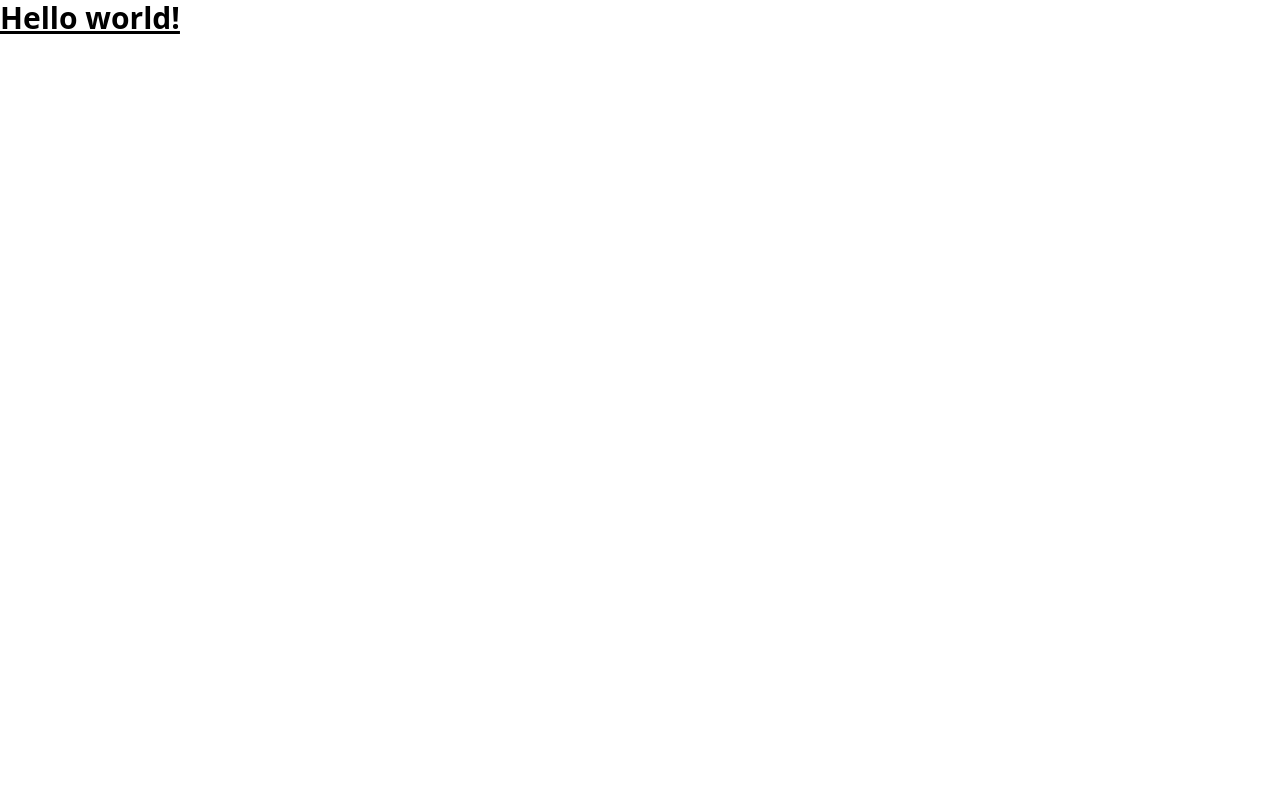
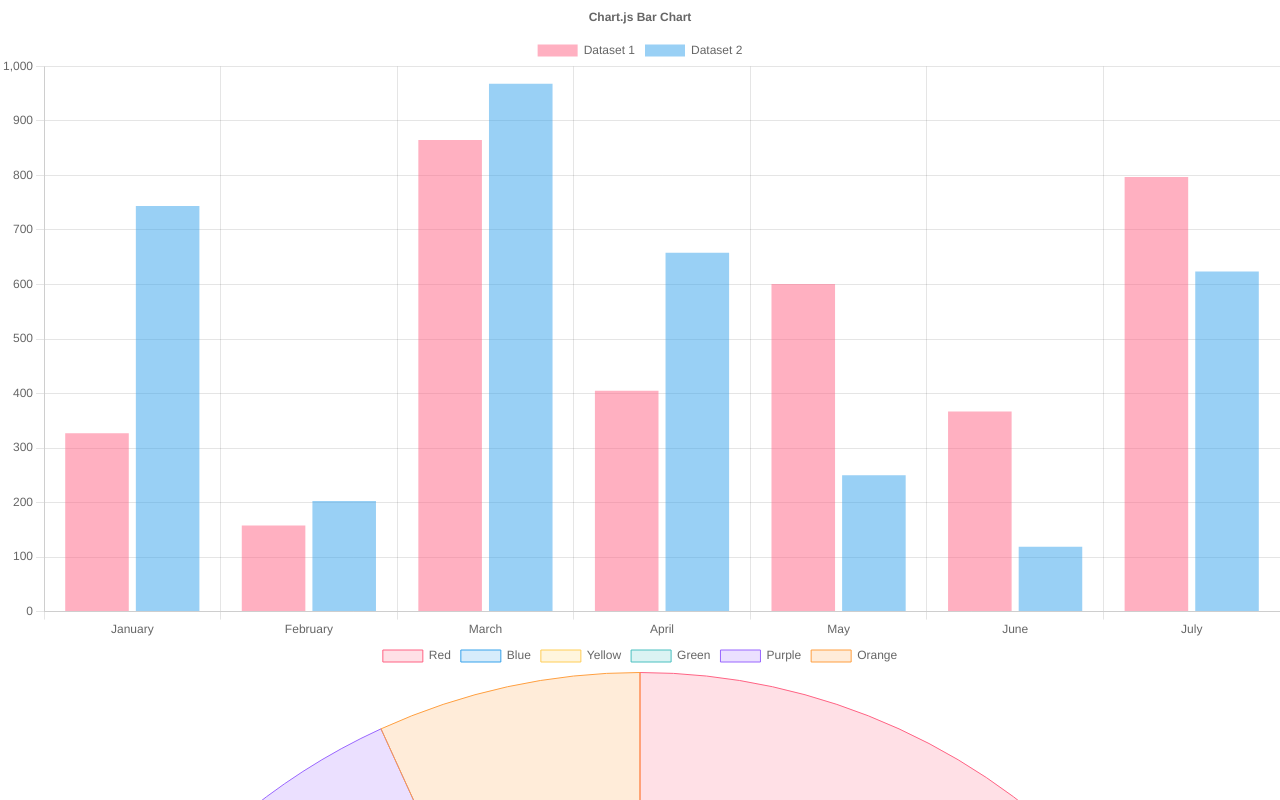
Before and after one commit to EthanLiu1230/draft-chartjs, a React (Vite) app: page / in a window 1280 px wide. Shown: the top 800 px of the page. Built offline with nearby package versions, Linux system fonts and the light colour scheme.

Commit message:
add react-chartjs-2, faker

```diff
--- a/package.json
+++ b/package.json
@@ -11,9 +11,11 @@
     "prettier": "npx prettier . --write"
   },
   "dependencies": {
-    "@react-buddy/ide-toolbox": "^2.4.0",
+    "chart.js": "^4.4.0",
     "clsx": "^2.0.0",
+    "faker": "6.6.6",
     "react": "^18.2.0",
+    "react-chartjs-2": "^5.2.0",
     "react-dom": "^18.2.0",
     "tailwind-merge": "^2.0.0"
   },
--- a/src/App.tsx
+++ b/src/App.tsx
@@ -1,3 +1,11 @@
+import { BarChart } from "./BarChart.tsx";
+import { DoughnutChart } from "./DoughnutChart.tsx";
+
 export default function App() {
-  return <h1 className="text-3xl font-bold underline">Hello world!</h1>;
+  return (
+    <div>
+      <BarChart />
+      <DoughnutChart />
+    </div>
+  );
 }
--- /dev/null
+++ b/src/BarChart.tsx
@@ -0,0 +1,40 @@
+import { Chart as ChartJS, CategoryScale, LinearScale, BarElement, Title, Tooltip, Legend } from "chart.js";
+import { Bar } from "react-chartjs-2";
+import * as faker from "faker";
+
+ChartJS.register(CategoryScale, LinearScale, BarElement, Title, Tooltip, Legend);
+
+export const options = {
+  responsive: true,
+  plugins: {
+    legend: {
+      position: "top" as const,
+    },
+    title: {
+      display: true,
+      text: "Chart.js Bar Chart",
+    },
+  },
+};
+
+const labels = ["January", "February", "March", "April", "May", "June", "July"];
+
+export const data = {
+  labels,
+  datasets: [
+    {
+      label: "Dataset 1",
+      data: labels.map(() => faker.datatype.number({ min: 0, max: 1000 })),
+      backgroundColor: "rgba(255, 99, 132, 0.5)",
+    },
+    {
+      label: "Dataset 2",
+      data: labels.map(() => faker.datatype.number({ min: 0, max: 1000 })),
+      backgroundColor: "rgba(53, 162, 235, 0.5)",
+    },
+  ],
+};
+
+export function BarChart() {
+  return <Bar options={options} data={data} />;
+}
--- /dev/null
+++ b/src/DoughnutChart.tsx
@@ -0,0 +1,35 @@
+import { Chart as ChartJS, ArcElement, Tooltip, Legend } from 'chart.js';
+import { Doughnut } from 'react-chartjs-2';
+
+ChartJS.register(ArcElement, Tooltip, Legend);
+
+export const data = {
+  labels: ['Red', 'Blue', 'Yellow', 'Green', 'Purple', 'Orange'],
+  datasets: [
+    {
+      label: '# of Votes',
+      data: [12, 19, 3, 5, 2, 3],
+      backgroundColor: [
+        'rgba(255, 99, 132, 0.2)',
+        'rgba(54, 162, 235, 0.2)',
+        'rgba(255, 206, 86, 0.2)',
+        'rgba(75, 192, 192, 0.2)',
+        'rgba(153, 102, 255, 0.2)',
+        'rgba(255, 159, 64, 0.2)',
+      ],
+      borderColor: [
+        'rgba(255, 99, 132, 1)',
+        'rgba(54, 162, 235, 1)',
+        'rgba(255, 206, 86, 1)',
+        'rgba(75, 192, 192, 1)',
+        'rgba(153, 102, 255, 1)',
+        'rgba(255, 159, 64, 1)',
+      ],
+      borderWidth: 1,
+    },
+  ],
+};
+
+export function DoughnutChart() {
+  return <Doughnut data={data} />;
+}
```
Also changed, not shown: 1 other file (tests, documents, lock files or other folders).
